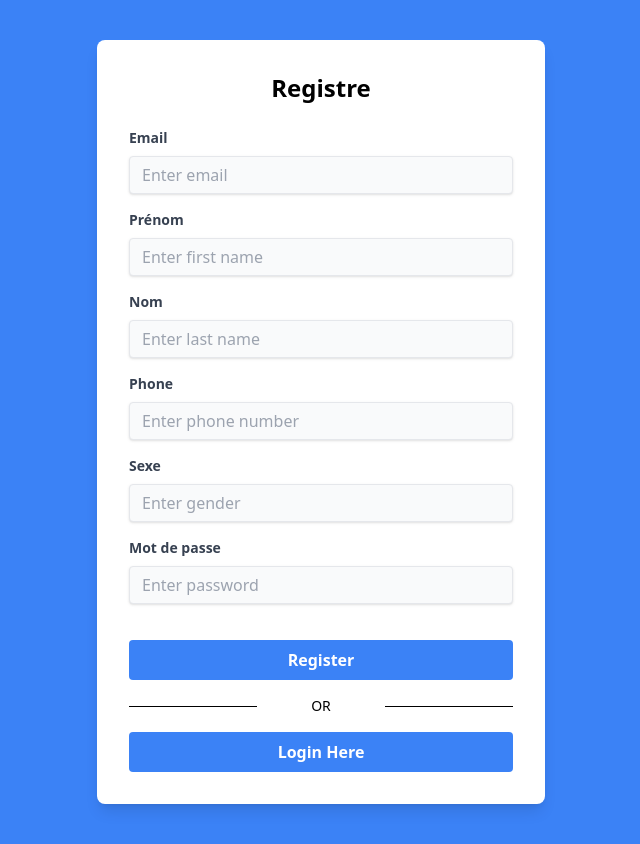
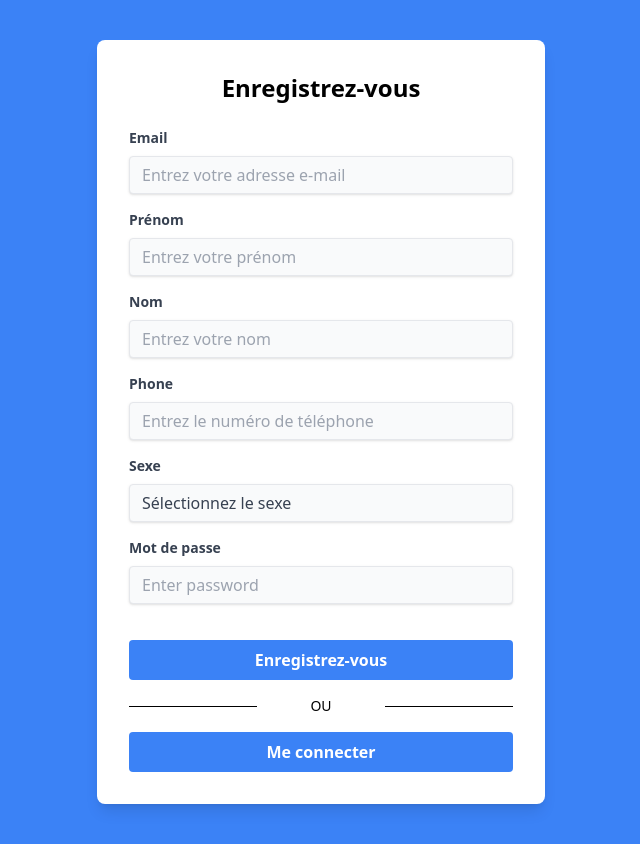
Before and after one commit to karandeep4423/aid-calculation, a React (Create React App) app in the folder client/: page /register in a window 1280 px wide. Shown: the whole page, without its empty margins (319-959 px from the left). Built offline with nearby package versions, Linux system fonts and the light colour scheme.

Commit message:
added some changes

```diff
--- a/client/src/components/auth/LoginForm.jsx
+++ b/client/src/components/auth/LoginForm.jsx
@@ -101,14 +101,14 @@ const LoginForm = () => {
         )}
         <div className=" my-4 grid grid-cols-3 items-center text-black">
           <hr className="border-black" />
-          <p className="text-center text-sm">OR</p>
+          <p className="text-center text-sm">OU</p>
           <hr className="border-black" />
         </div>
         <button
           className="bg-blue-500 hover:bg-blue-700 text-white font-bold py-2 px-4 rounded focus:outline-none focus:shadow-outline w-full"
           type="button"
         >
-          <Link to="/register">Register Here</Link>
+          <Link to="/register">Enregistrez-vous</Link>
         </button>
       </div>
     </div>
--- a/client/src/components/auth/RegisterForm.jsx
+++ b/client/src/components/auth/RegisterForm.jsx
@@ -90,7 +90,8 @@ const RegisterForm = () => {
     let errors = [];
     if (!formData.lastname || formData.lastname.length < 2)
       errors.push("Au moins 2 caractères requis");
-    if (formData.lastname.length > 50) errors.push("Max 50 caractères autorisés");
+    if (formData.lastname.length > 50)
+      errors.push("Max 50 caractères autorisés");
     if (!/^[a-zA-Z]+$/.test(formData.lastname))
       errors.push("Seuls les caractères alphabétiques sont autorisés");
     setErrors((prev) => ({ ...prev, lastname: errors }));
@@ -191,7 +192,7 @@ const RegisterForm = () => {
   return (
     <div className="py-10 min-h-screen flex items-center justify-center bg-blue-500">
       <div className="bg-white p-8 rounded-lg shadow-lg max-w-md w-full">
-        <h2 className="text-2xl font-bold mb-6 text-center">Registre</h2>
+        <h2 className="text-2xl font-bold mb-6 text-center">Enregistrez-vous</h2>
         <form>
           <div className="mb-4">
             <label
@@ -207,7 +208,7 @@ const RegisterForm = () => {
               id="email"
               type="email"
               name="email"
-              placeholder="Enter email"
+              placeholder="Entrez votre adresse e-mail"
               value={formData.email}
               onChange={handleChange}
               onBlur={validateEmail}
@@ -230,7 +231,7 @@ const RegisterForm = () => {
               id="firstname"
               type="text"
               name="firstname"
-              placeholder="Enter first name"
+              placeholder="Entrez votre prénom"
               value={formData.firstname}
               onChange={handleChange}
               onBlur={validateFirstname}
@@ -260,7 +261,7 @@ const RegisterForm = () => {
               id="lastname"
               type="text"
               name="lastname"
-              placeholder="Enter last name"
+              placeholder="Entrez votre nom"
               value={formData.lastname}
               onChange={handleChange}
               onBlur={validateLastname}
@@ -290,7 +291,7 @@ const RegisterForm = () => {
               id="phone"
               type="text"
               name="phone"
-              placeholder="Enter phone number"
+              placeholder="Entrez le numéro de téléphone"
               value={formData.phone}
               onChange={handleChange}
               onBlur={validatePhone}
@@ -306,18 +307,20 @@ const RegisterForm = () => {
             >
               Sexe
             </label>
-            <input
+            <select
               className={`shadow bg-gray-50 appearance-none border rounded w-full py-2 px-3 text-gray-700 leading-tight focus:outline-none focus:shadow-outline ${
                 errors.gender ? "border-red-500" : ""
               }`}
               id="gender"
-              type="text"
               name="gender"
-              placeholder="Enter gender"
               value={formData.gender}
               onChange={handleChange}
               onBlur={validateGender}
-            />
+            >
+              <option value="">Sélectionnez le sexe</option>
+              <option value="madame">Femme</option>
+              <option value="monsieur">Homme</option>
+            </select>
             {errors.gender && (
               <p className="text-red-500 text-xs italic">{errors.gender}</p>
             )}
@@ -362,20 +365,20 @@ const RegisterForm = () => {
                 onClick={handleRegister}
                 disabled={!isFormValid()}
               >
-                Register
+                Enregistrez-vous
               </button>
             )}
           </div>
           <div className=" my-4 grid grid-cols-3 items-center text-black">
             <hr className="border-black" />
-            <p className="text-center text-sm">OR</p>
+            <p className="text-center text-sm">OU</p>
             <hr className="border-black" />
           </div>{" "}
           <button
             className="bg-blue-500 hover:bg-blue-700 text-white font-bold py-2 px-4 rounded focus:outline-none focus:shadow-outline w-full"
             type="button"
           >
-            <Link to="/login">Login Here</Link>
+            <Link to="/login">Me connecter</Link>
           </button>
         </form>
       </div>
```
